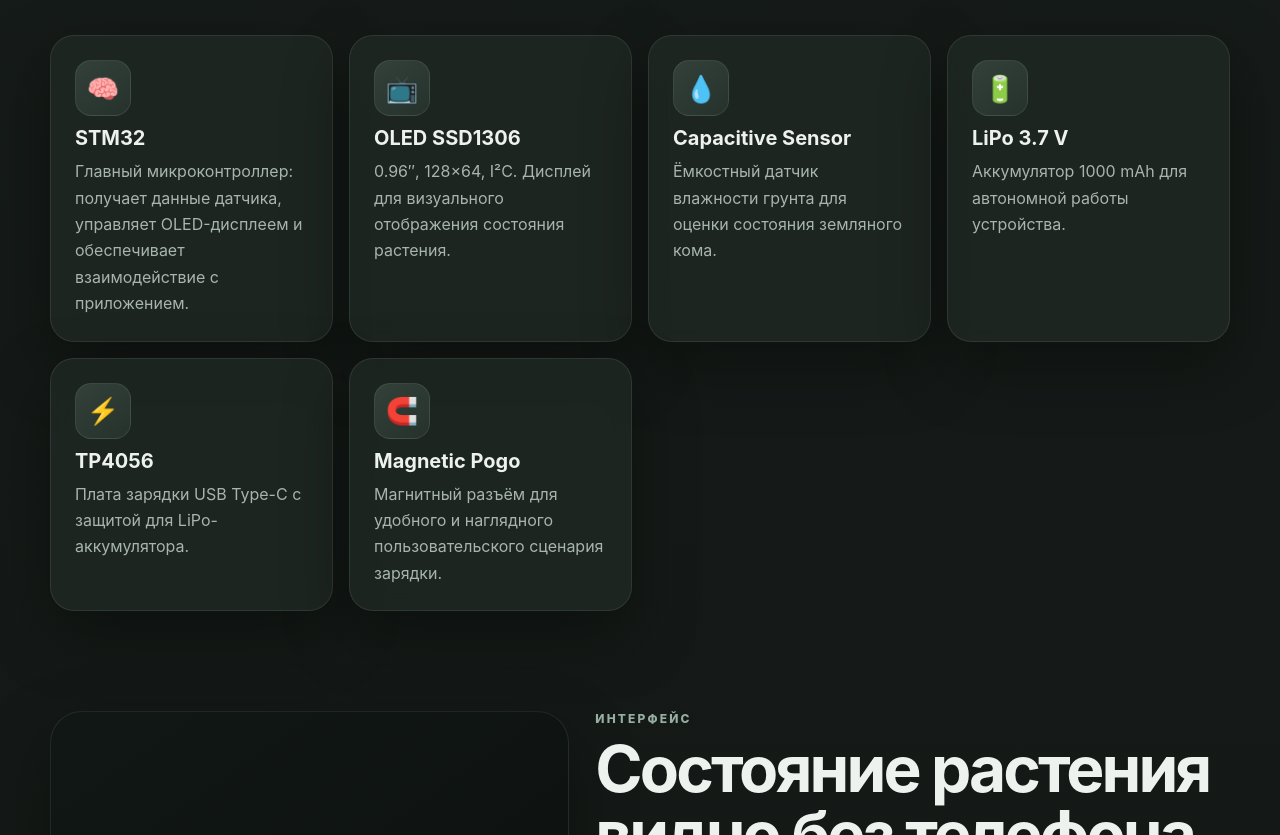
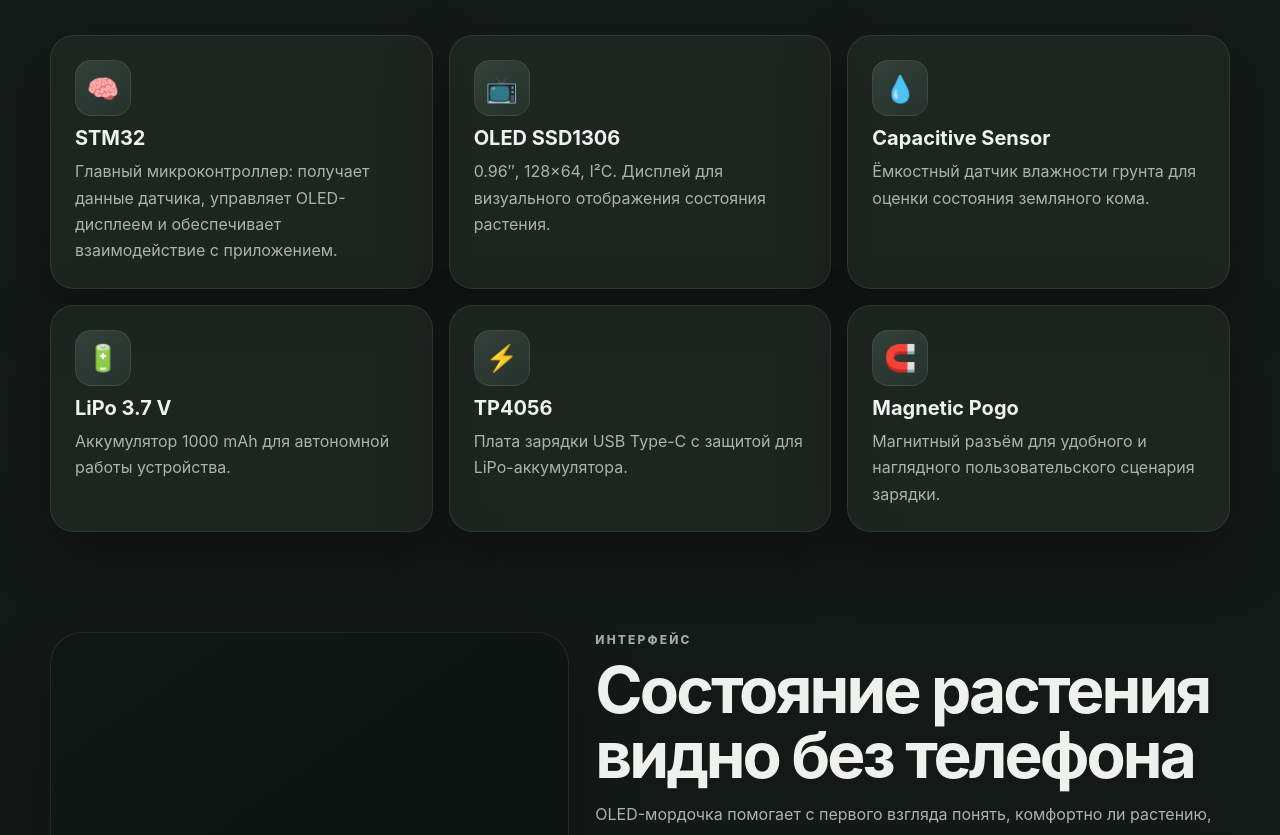
Before and after one commit to h-idwidwi/Lumiq, a plain HTML site: page index.html in a window 1280 px wide. Shown: the part 3028-3863 px from the top of the page. Drawn offline with Linux system fonts and the light colour scheme.

Commit message:
Change grid columns from 4 to 3 in components

```diff
--- a/index.html
+++ b/index.html
@@ -397,7 +397,7 @@
     }
 
     .components{
-      display:grid;grid-template-columns:repeat(4,1fr);gap:16px;
+      display:grid;grid-template-columns:repeat(3,1fr);gap:16px;
     }
     .component{min-height:220px;display:flex;flex-direction:column;justify-content:space-between}
     .component .chip{
```
